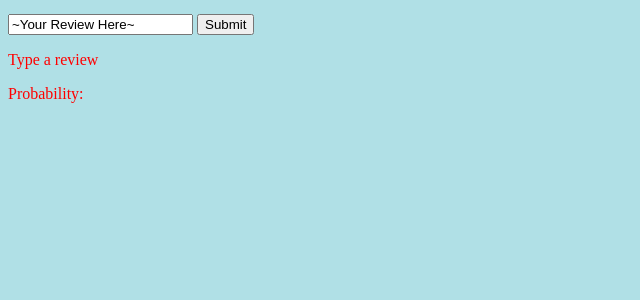
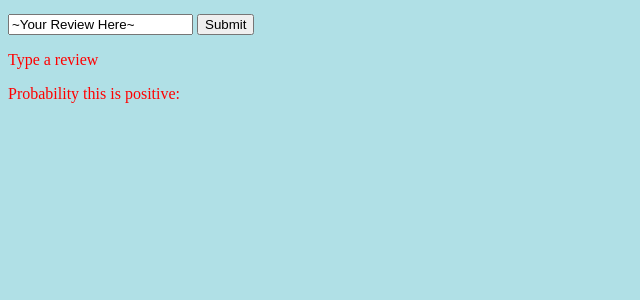
Before and after one commit to MichaelRuns/plane_sentiment, a FastAPI app: page /form in a window 1280 px wide. Shown: the part 157-457 px from the top of the page, without its empty margins (0-640 px from the left). Run offline with FastAPI, Linux system fonts and the light colour scheme; parts of the project's set-up code (start-up, migrations or seed data) failed here and were passed over; some libraries are stand-ins or nearby versions.

Commit message:
Update index.html

```diff
--- a/api/templates/index.html
+++ b/api/templates/index.html
@@ -22,7 +22,7 @@
         <input type="submit">
     </form>
     <p>{{ prediction }}</p>
-    <p>Probability: {{ sigma }}</p>
+    <p>Probability this is positive: {{ sigma }}</p>
 
 </body>
 </html>
```
